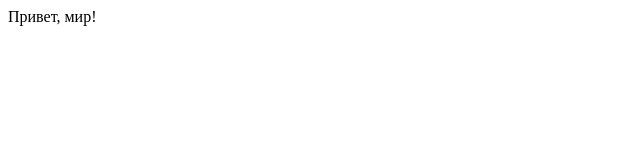
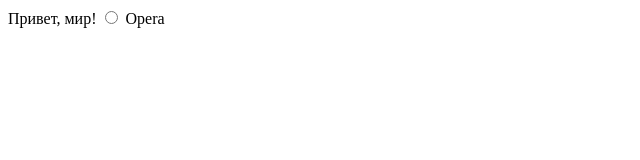
Before and after one commit to AlexConglomerate/automation, a plain HTML site: page index.html in a window 1280 px wide. Shown: the full height of the page, 0-640 px from the left. Drawn offline with Linux system fonts and the light colour scheme.

Commit message:
Update index.html

```diff
--- a/index.html
+++ b/index.html
@@ -1 +1,3 @@
 Привет, мир!
+
+ <input type="radio" name="browser" value="opera"> Opera<Br>
```
